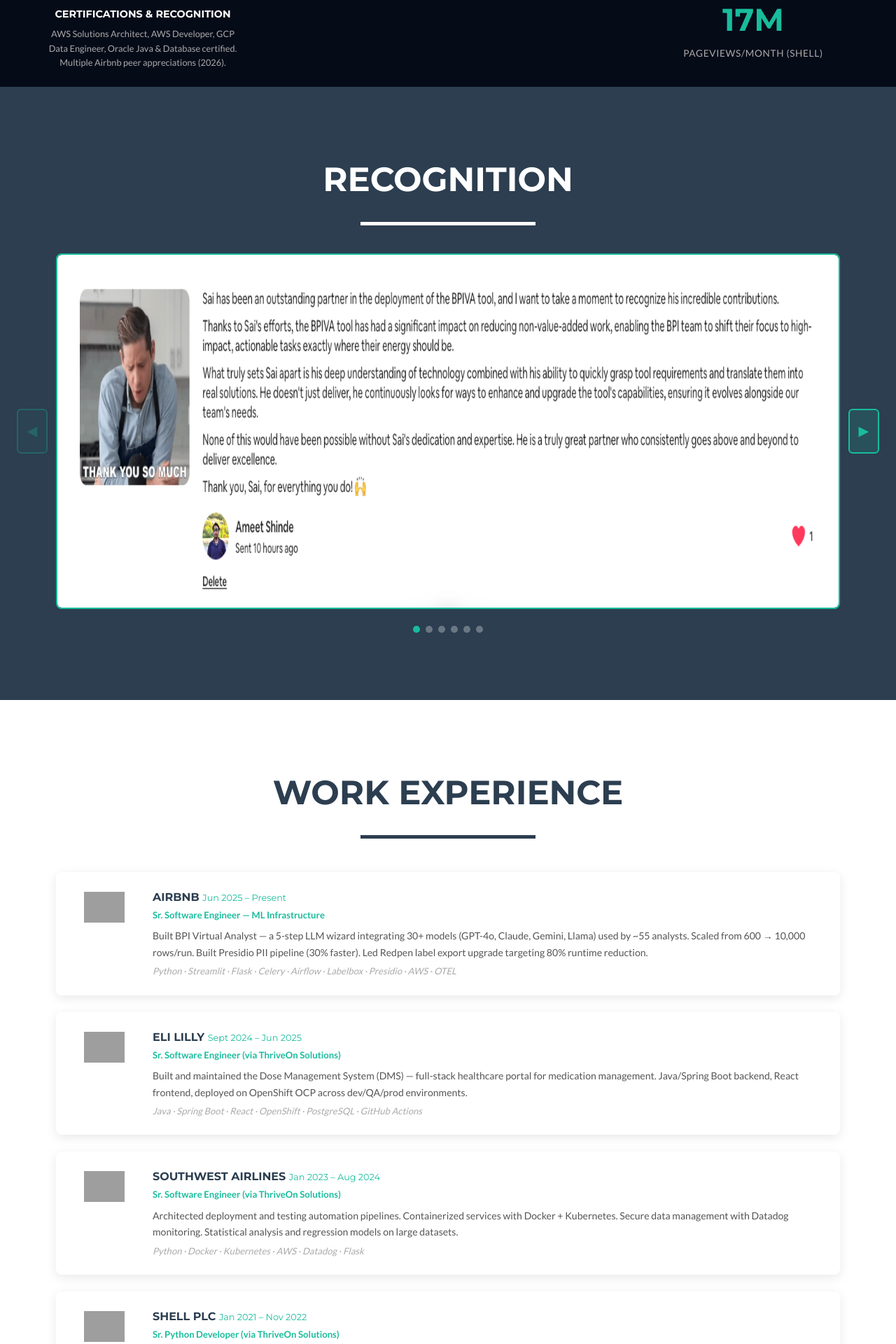
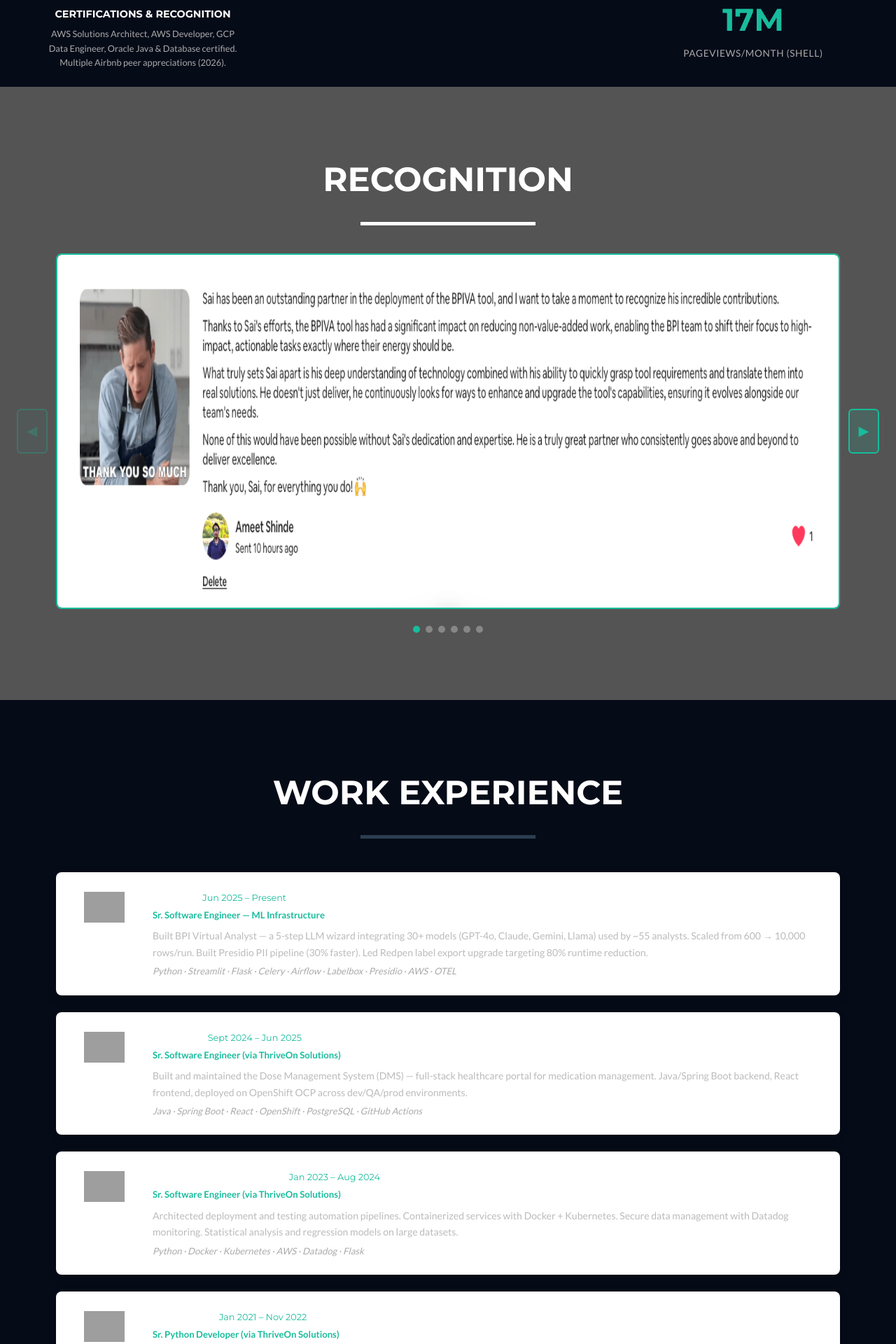
Before and after one commit to sailikhithk/sailikhithk-portfolio-v2, a Next.js app: page / in a window 1280 px wide. Shown: the part 1340-3260 px from the top of the page at 70% size. Built offline with nearby package versions, Linux system fonts and the light colour scheme; grey boxes are pictures that could not be loaded.

Commit message:
Alternate section backgrounds: charcoal #555454 (odd) / navy #060b18 (even); fix text colors

```diff
--- a/app/components/Experience.tsx
+++ b/app/components/Experience.tsx
@@ -52,7 +52,7 @@
   return (
     <section
       id="experience"
-      style={{ width: "100%", display: "block", padding: "6rem 0", backgroundColor: "#ffffff" }}
+      style={{ width: "100%", display: "block", padding: "6rem 0", backgroundColor: "#060b18" }}
     >
       {/* Centered container */}
       <div style={{ width: "100%", padding: "0 5rem" }}>
@@ -62,7 +62,7 @@
           <h2
             style={{
               fontFamily: "var(--font-montserrat), sans-serif",
-              color: "#2c3e50",
+              color: "#ffffff",
               fontSize: "3rem",
               margin: 0,
               textTransform: "uppercase",
@@ -119,7 +119,7 @@
                 <h3
                   style={{
                     fontFamily: "var(--font-montserrat), sans-serif",
-                    color: "#2c3e50",
+                    color: "#ffffff",
                     fontSize: "1rem",
                     margin: "0 0 4px",
                     textTransform: "uppercase",
@@ -140,7 +140,7 @@
                 <p style={{ color: "#18BC9C", fontWeight: 600, fontSize: "0.82rem", margin: "0 0 8px" }}>
                   {job.role}
                 </p>
-                <p style={{ color: "#555", fontSize: "0.88rem", lineHeight: "1.65", margin: "0 0 6px" }}>
+                <p style={{ color: "#bbb", fontSize: "0.88rem", lineHeight: "1.65", margin: "0 0 6px" }}>
                   {job.desc}
                 </p>
                 <p style={{ color: "#aaa", fontSize: "0.82rem", fontStyle: "italic", margin: 0 }}>
--- a/app/components/Projects.tsx
+++ b/app/components/Projects.tsx
@@ -159,7 +159,7 @@
   const inView = useInView(ref, { once: true, margin: "-80px" });
 
   return (
-    <section id="portfolio" style={{ width: "100%", display: "block", padding: "6rem 0", backgroundColor: "#fff" }}>
+    <section id="portfolio" style={{ width: "100%", display: "block", padding: "6rem 0", backgroundColor: "#060b18" }}>
       <div style={{ width: "100%", padding: "0 5rem" }}>
 
         {/* Heading */}
@@ -167,11 +167,11 @@
           <p style={{ color: "#18BC9C", textTransform: "uppercase", letterSpacing: "0.1em", fontSize: "0.875rem", fontWeight: 600, marginBottom: "0.5rem" }}>
             My work
           </p>
-          <h2 style={{ fontFamily: "var(--font-montserrat), sans-serif", color: "#2c3e50", fontSize: "3rem", margin: 0, textTransform: "uppercase" }}>
+          <h2 style={{ fontFamily: "var(--font-montserrat), sans-serif", color: "#ffffff", fontSize: "3rem", margin: 0, textTransform: "uppercase" }}>
             Projects
           </h2>
           <hr className="star-divider star-primary" />
-          <p style={{ color: "#777", fontSize: "1rem", lineHeight: "1.7", marginTop: "1rem" }}>
+          <p style={{ color: "#aaa", fontSize: "1rem", lineHeight: "1.7", marginTop: "1rem" }}>
             Real-world projects showcasing skills across GenAI, ML infrastructure,
             full-stack development, and cloud platforms.
           </p>
--- a/app/components/Recognition.tsx
+++ b/app/components/Recognition.tsx
@@ -24,7 +24,7 @@
         width: "100%",
         display: "block",
         padding: "6rem 0",
-        backgroundColor: "#2c3e50",
+        backgroundColor: "#555454",
         color: "#ffffff",
       }}
     >
```
